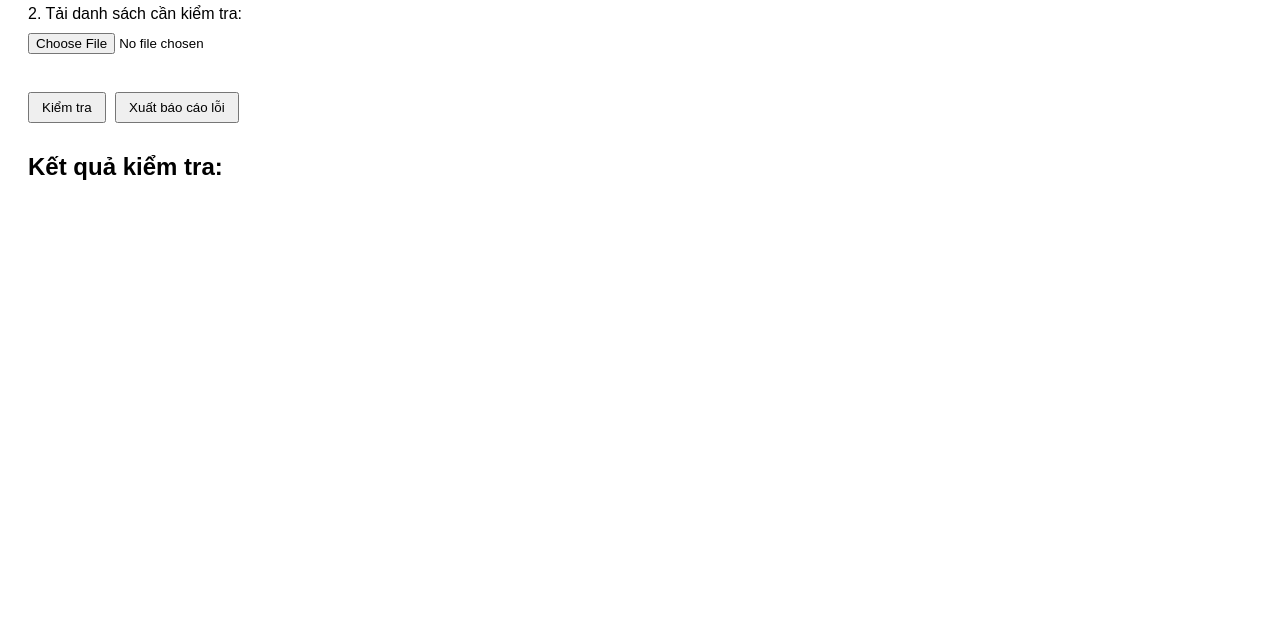
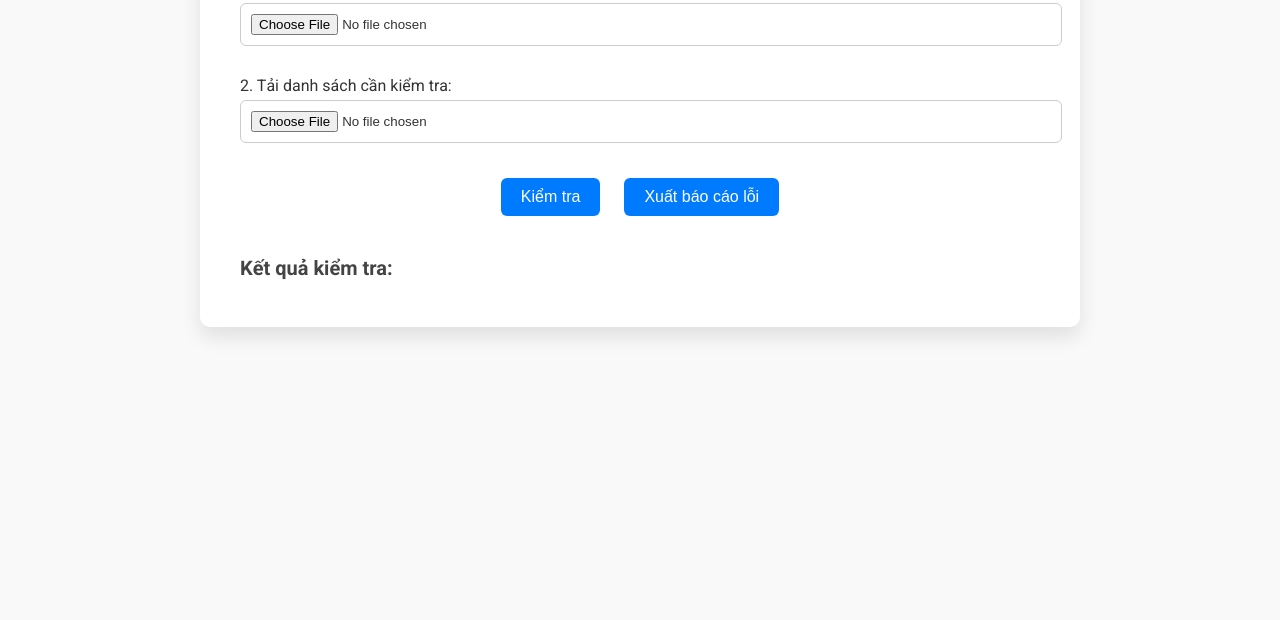
Before and after one commit to Nhut2025/kietraloibhyt, a plain HTML site: page index.html in a window 1280 px wide. Shown: the part 180-800 px from the top of the page. Drawn offline with Linux system fonts and the light colour scheme.

Commit message:
Update index.html

```diff
--- a/index.html
+++ b/index.html
@@ -4,30 +4,122 @@
   <meta charset="UTF-8" />
   <title>Kiểm Tra Mã Máy</title>
   <script src="https://cdnjs.cloudflare.com/ajax/libs/xlsx/0.18.5/xlsx.full.min.js"></script>
+  <link href="https://fonts.googleapis.com/css2?family=Roboto:wght@400;700&display=swap" rel="stylesheet">
   <style>
-    body { font-family: Arial, sans-serif; padding: 20px; }
-    input[type="file"] { margin: 10px 0; }
-    button { margin: 10px 5px 10px 0; padding: 6px 12px; }
-    table, th, td { border: 1px solid #ccc; border-collapse: collapse; padding: 5px; }
-    th { background-color: #f0f0f0; }
+    body {
+      font-family: 'Roboto', sans-serif;
+      background-color: #f9f9f9;
+      margin: 0;
+      padding: 40px;
+      color: #333;
+    }
+
+    .container {
+      max-width: 800px;
+      margin: auto;
+      background: #fff;
+      border-radius: 10px;
+      padding: 30px 40px;
+      box-shadow: 0 10px 20px rgba(0, 0, 0, 0.1);
+    }
+
+    h1 {
+      text-align: center;
+      margin-bottom: 30px;
+      color: #007bff;
+    }
+
+    label {
+      font-weight: 500;
+      display: block;
+      margin: 15px 0 5px;
+    }
+
+    input[type="file"] {
+      width: 100%;
+      padding: 10px;
+      margin-bottom: 15px;
+      border: 1px solid #ccc;
+      border-radius: 6px;
+    }
+
+    .buttons {
+      margin-top: 20px;
+      text-align: center;
+    }
+
+    button {
+      background-color: #007bff;
+      color: white;
+      border: none;
+      padding: 10px 20px;
+      margin: 0 10px;
+      border-radius: 6px;
+      font-size: 16px;
+      cursor: pointer;
+      transition: background-color 0.3s;
+    }
+
+    button:hover {
+      background-color: #0056b3;
+    }
+
+    h2 {
+      margin-top: 40px;
+      font-size: 20px;
+      color: #444;
+    }
+
+    table {
+      width: 100%;
+      border-collapse: collapse;
+      margin-top: 20px;
+    }
+
+    th, td {
+      border: 1px solid #ddd;
+      padding: 10px;
+      text-align: left;
+    }
+
+    th {
+      background-color: #f0f8ff;
+      font-weight: 600;
+    }
+
+    tr:nth-child(even) {
+      background-color: #fafafa;
+    }
+
+    p.success {
+      color: green;
+      font-weight: bold;
+    }
   </style>
 </head>
 <body>
-  <h1>Kiểm Tra Mã Máy</h1>
+  <div class="container">
+    <h1>Kiểm Tra Mã Máy</h1>
 
-  <label>1. Tải danh mục mã máy chuẩn:</label><br>
-  <input type="file" id="fileDanhMuc" /><br><br>
+    <label>1. Tải danh mục mã máy chuẩn:</label>
+    <input type="file" id="fileDanhMuc" />
 
-  <label>2. Tải danh sách cần kiểm tra:</label><br>
-  <input type="file" id="fileKiemTra" /><br><br>
+    <label>2. Tải danh sách cần kiểm tra:</label>
+    <input type="file" id="fileKiemTra" />
 
-  <button onclick="kiemTra()">Kiểm tra</button>
-  <button onclick="xuatBaoCao()">Xuất báo cáo lỗi</button>
+    <div class="buttons">
+      <button onclick="kiemTra()">Kiểm tra</button>
+      <button onclick="xuatBaoCao()">Xuất báo cáo lỗi</button>
+    </div>
 
-  <h2>Kết quả kiểm tra:</h2>
-  <div id="ketqua"></div>
+    <h2>Kết quả kiểm tra:</h2>
+    <div id="ketqua"></div>
+  </div>
 
+  <!-- Script giữ nguyên -->
   <script>
+    // toàn bộ JavaScript giữ nguyên từ phiên bản cũ
+    // (có thể tối ưu sau nếu bạn muốn)
     function readExcel(file, callback) {
       const reader = new FileReader();
       reader.onload = (e) => {
@@ -106,7 +198,7 @@
             });
             html += `</table>`;
           } else {
-            html += `<p style="color: green;">Tất cả mã máy đều hợp lệ.</p>`;
+            html += `<p class="success">Tất cả mã máy đều hợp lệ.</p>`;
           }
 
           document.getElementById('ketqua').innerHTML = html;
```
